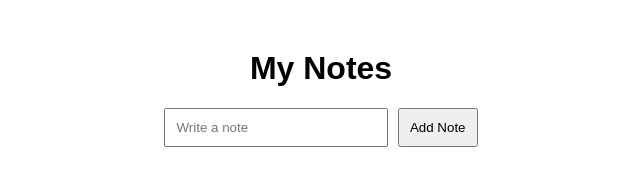
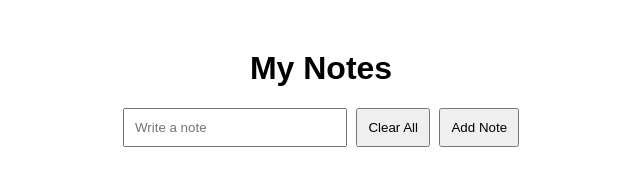
Before and after one commit to mendasrividhya/notes-app, a plain HTML site: page index.html in a window 1280 px wide. Shown: the whole page, without its empty margins (319-959 px from the left). Drawn offline with Linux system fonts and the light colour scheme.

Commit message:
Update index.html

```diff
--- a/index.html
+++ b/index.html
@@ -10,6 +10,7 @@
 <h1>My Notes</h1>
 
 <input id="noteInput" placeholder="Write a note">
+  <button onclick="clearNotes()">Clear All</button>
 <button onclick="addNote()">Add Note</button>
 
 <ul id="notesList"></ul>
```
